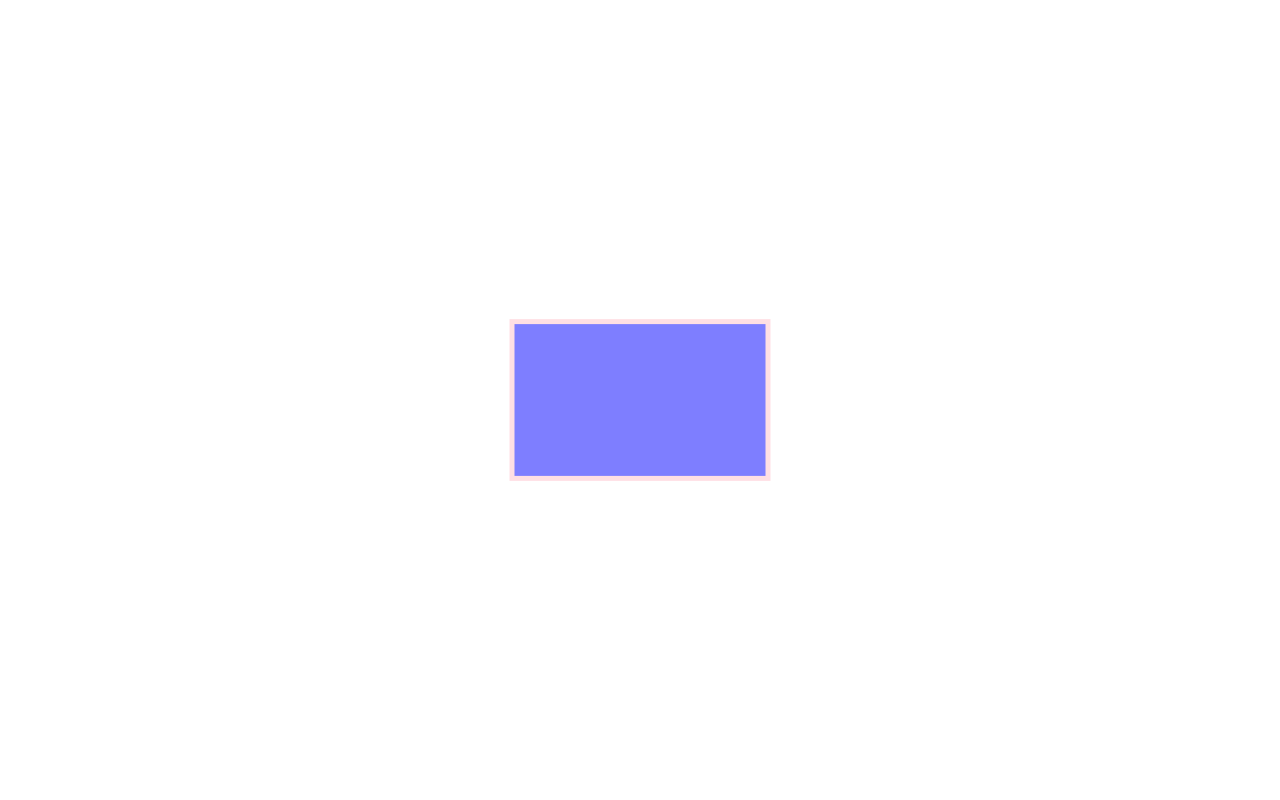
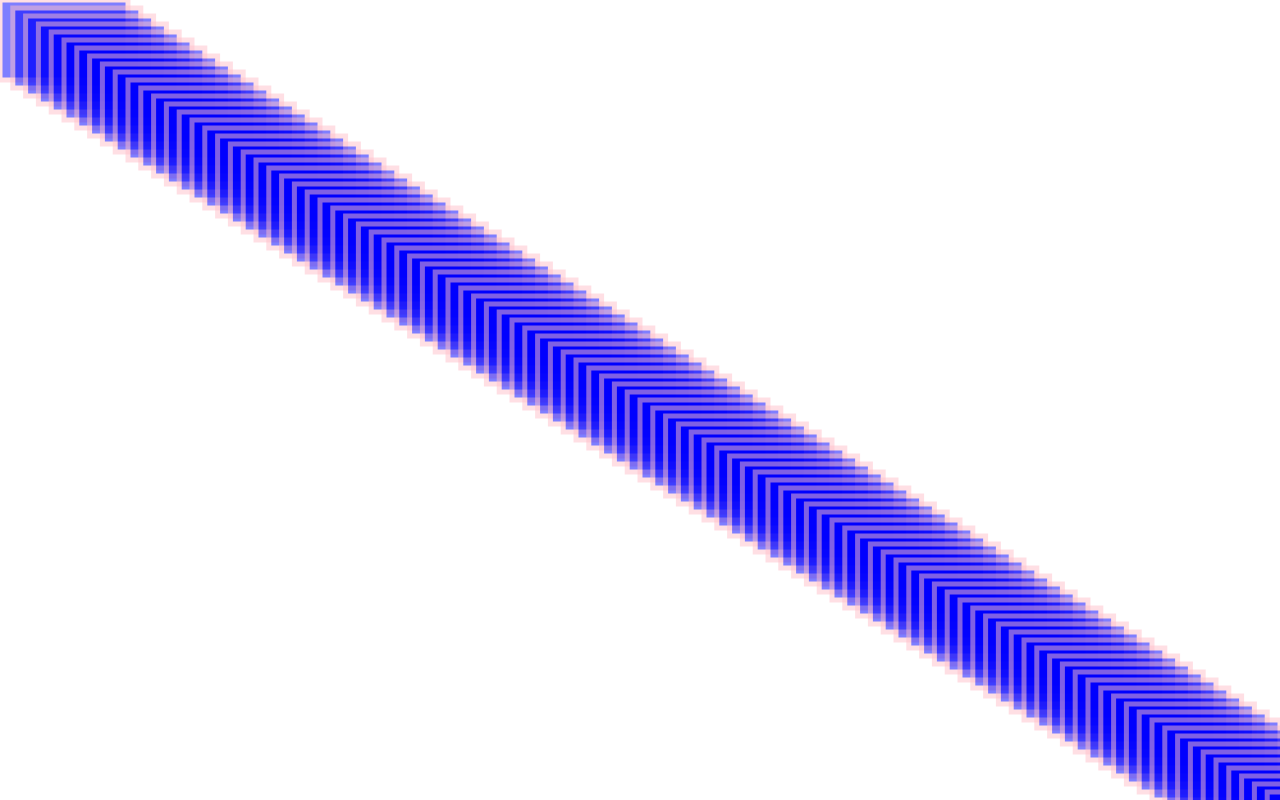
Before and after one commit to looCstnA/Generative-Art, a plain HTML site: page index.html in a window 1280 px wide. Drawn offline with Linux system fonts and the light colour scheme.

Commit message:
Adds 99 rectangles

```diff
--- a/index.html
+++ b/index.html
@@ -6,9 +6,10 @@
 	<meta name="viewport" content="width=device-width, initial-scale=1.0">
 	<style type="text/css">
 		body {
-		   margin-left:auto;
-		   margin-right:auto;
-		   display:block;
+			overflow: hidden;
+			margin: 0;
+
+		   /*display:block;*/
 		}
 	</style>
 </head>
@@ -24,15 +25,17 @@
 		// Select our svg
 		const svg = document.getElementById("svg");
 
-		// Create a rectangle
-		const rect = document.createElementNS(svgns, "rect");
-		rect.setAttributeNS( null,'x',"40%" );
-		rect.setAttributeNS( null,'y',"40%" );
-		rect.setAttributeNS( null,'width',"20%" );
-		rect.setAttributeNS( null,'height',"20%" );
-		rect.setAttributeNS( null,'style',"fill:blue;stroke:pink;stroke-width:5;opacity:0.5" );
+		// Create 100 rectangles
+		for( var i=0; i < 100; i++ ){
+			const rect = document.createElementNS(svgns, "rect");
+			rect.setAttributeNS( null,'x',i+"%" );
+			rect.setAttributeNS( null,'y',i+"%" );
+			rect.setAttributeNS( null,'width',"10%" );
+			rect.setAttributeNS( null,'height',"10%" );
+			rect.setAttributeNS( null,'style',"fill:blue;stroke:pink;stroke-width:5;opacity:0.5" );
 
-		// Append rectangle to our svg
-		svg.appendChild(rect);
+			// Append rectangle to our svg
+			svg.appendChild(rect);
+		}
 	</script>
 </body>
```
Also changed, not shown: 1 other file.
